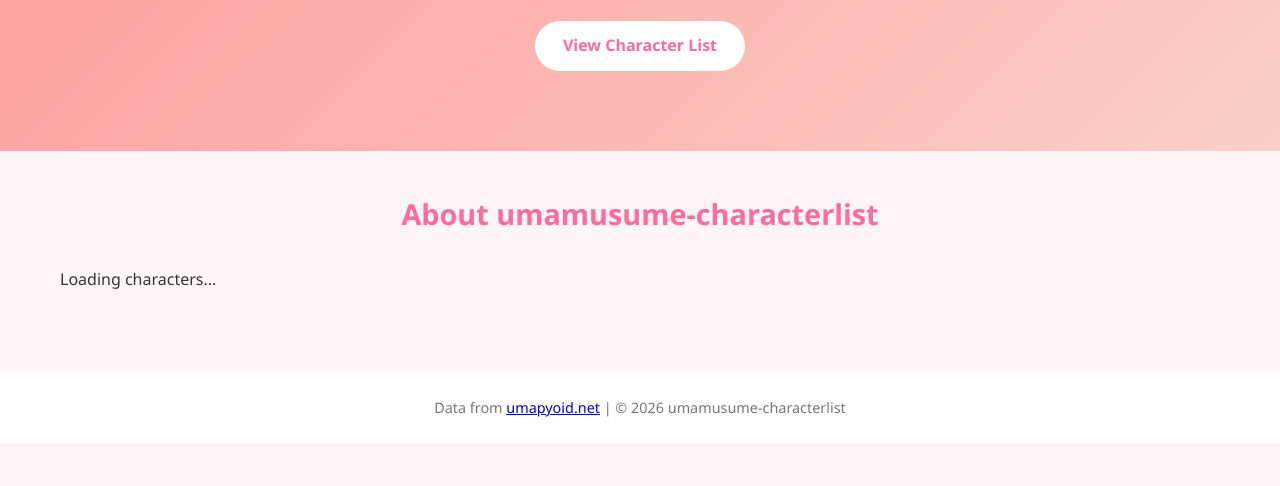
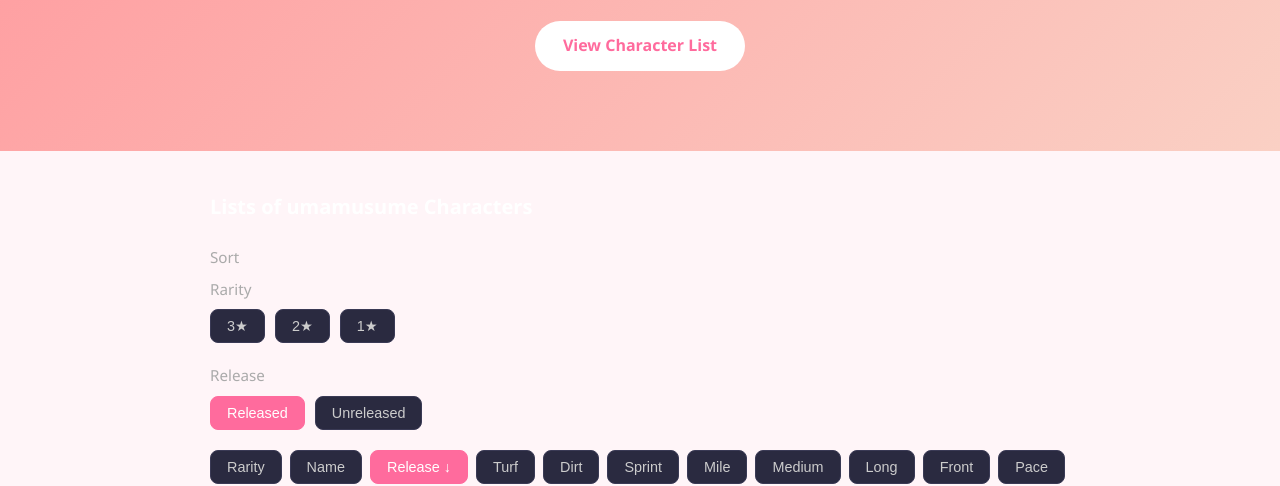
Before and after one commit to Huo-PeSpec/umamusume-characterlist-project, a plain HTML site: page index.html in a window 1280 px wide. Shown: the part 325-811 px from the top of the page. Drawn offline with Linux system fonts and the light colour scheme.

Commit message:
sửa lỗi,thêm code css cho trang login và register,thêm title cho trang index.html

```diff
--- /dev/null
+++ b/CSS/login and register.css
@@ -0,0 +1,80 @@
+* {
+  margin: 0;
+  padding: 0;
+  box-sizing: border-box;
+}
+
+body {
+  background-color: linear-gradient(135deg, #ff9a9e 0%, #fad0c4 100%);
+  color: rgb(248, 246, 246);
+  font-family: Arial, sans-serif;
+  display: flex;
+  justify-content: center;
+  align-items: center;
+  min-height: 100vh;
+}
+
+.container {
+  width: 450px;
+  background: #171717;
+  padding: 45px 35px;
+  border-radius: 12px;
+  text-align: center;
+}
+
+h1 {
+  font-size: 28px;
+  margin-bottom: 12px;
+}
+
+p {
+  color: #aaa;
+  margin-bottom: 40px;
+}
+
+input {
+  width: 100%;
+  padding: 16px;
+  margin-bottom: 15px;
+  background: #222;
+  border: 1px solid #333;
+  border-radius: 9px;
+  color: white;
+}
+
+button {
+  width: 100%;
+  padding: 17px;
+  margin-bottom: 15px;
+  border: none;
+  border-radius: 10px;
+  font-size: 16px;
+  font-weight: bold;
+  cursor: pointer;
+}
+
+.google {
+  background: rgb(237, 102, 102);
+  color: #222;
+}
+
+.discord {
+  background: #5865f2;
+  color: white;
+}
+
+.switch {
+  margin-top: 25px;
+  color: #aaa;
+  font-size: 14px;
+}
+
+a {
+  color: #7289ff;
+  text-decoration: none;
+  font-weight: bold;
+}
+
+a:hover {
+  text-decoration: underline;
+}
--- a/CSS/style.css
+++ b/CSS/style.css
@@ -83,10 +83,13 @@ body {
 }
 
 .section-title {
-  text-align: center;
-  margin-bottom: 30px;
-  font-size: 1.8rem;
-  color: #ff6b9d;
+  background-color: 0f0f1a;
+  border: 1px solid #2a2a40;
+  border-radius: 12px;
+  padding: 24px 28px;
+  margin: 30px auto;
+  max-width: 900px;
+  box-shadow: 0 4px 20px rgba(0,0,0,0.4);
 }
 
 .character-grid {
@@ -140,6 +143,88 @@ body {
   margin-top: 40px;
 }
 
+.about-section {
+  max-width: 900px;
+  margin: 40px auto;
+  padding: 0 20px;
+  color: #eee;
+}
+
+.about-title {
+  font-weight: 600;
+  color: #ffffff;
+  font-size: 1.25rem;
+  margin-bottom: 22px;
+}
+
+.filters-box {
+  background: #1a1a2e;
+  border: 1px solid #2a2a40;
+  border-radius: 12px;
+  padding: 24px;
+  margin-bottom: 30px;
+}
+
+.filters-title {
+  font-size: 1.2rem;
+  margin-bottom: 20px;
+  color: #fff;
+}
+
+.filter-group {
+  margin-bottom: 20px;
+}
+
+.filter-label {
+  font-size: 0.95rem;
+  color: #aaa;
+  margin-bottom: 8px;
+}
+
+.filter-buttons {
+  display: flex;
+  flex-wrap: wrap;
+  gap: 10px;
+}
+
+.filter-btn {
+  background: #2a2a40;
+  border: 1px solid #3a3a55;
+  color: #ccc;
+  padding: 8px 16px;
+  border-radius: 8px;
+  cursor: pointer;
+  font-size: 0.9rem;
+  transition: all 0.2s;
+}
+
+.filter-btn:hover {
+  border-color: #ff6b9d;
+  color: #ff6b9d;
+}
+
+.filter-btn.active {
+  background: #ff6b9d;
+  border-color: #ff6b9d;
+  color: white;
+}
+
+.sort-buttons {
+  gap: 8px;
+}
+
+.loading-text {
+  text-align: center;
+  color: #888;
+  margin-top: 20px;
+}
+
+
+
+
+
+
+
 @media (max-width: 768px) {
   .header {
     flex-direction: column;
--- a/index.html
+++ b/index.html
@@ -1,11 +1,13 @@
 <!doctype html>
 <html lang="en">
+
 <head>
   <meta charset="UTF-8" />
   <meta name="viewport" content="width=device-width, initial-scale=1.0" />
-    <title>Umamusume-characterlist Home</title>
+  <title>Umamusume-characterlists Home</title>
   <link rel="stylesheet" href="/CSS/style.css" />
 </head>
+
 <body>
   <header class="header">
     <div class="logo">umamusume-characterlist</div>
@@ -24,10 +26,43 @@
     </div>
   </section>
 
-    <main class="container">
-      <h2 class="section-title">About umamusume-characterlist</h2>
-      <div class="character-grid" id="character-grid">
-        <p>Loading characters...</p>
+  <main class="about-section">
+    <h1 class="about-title">Lists of umamusume Characters</h1>
+    <div class="filter-group">
+      <p class="filter-label">Sort</p>
+      <div class="filter-group">
+        <p class="filter-label">Rarity</p>
+        <div class="filter-buttons">
+          <button class="filter-btn">3★</button>
+          <button class="filter-btn">2★</button>
+          <button class="filter-btn">1★</button>
+        </div>
+      </div>
+      <div class="filter-group">
+        <p class="filter-label">Release</p>
+        <div class="filter-buttons">
+          <button class="filter-btn active">Released</button>
+          <button class="filter-btn">Unreleased</button>
+        </div>
+      </div>
+      <div class="filter-buttons sort-buttons">
+        <button class="filter-btn">Rarity</button>
+        <button class="filter-btn">Name</button>
+        <button class="filter-btn active">Release ↓</button>
+        <button class="filter-btn">Turf</button>
+        <button class="filter-btn">Dirt</button>
+        <button class="filter-btn">Sprint</button>
+        <button class="filter-btn">Mile</button>
+        <button class="filter-btn">Medium</button>
+        <button class="filter-btn">Long</button>
+        <button class="filter-btn">Front</button>
+        <button class="filter-btn">Pace</button>
+        <button class="filter-btn">Late</button>
+        <button class="filter-btn">End</button>
+        <button class="filter-btn">User Score</button>
+      </div>
+    </div>
+    </div>
     </div>
   </main>
 
@@ -39,4 +74,5 @@
     </p>
   </footer>
 </body>
+
 </html>
```
Also changed, not shown: Webpages/login.html (+26 -0 lines), Webpages/register.html (+28 -0 lines). Lines whose indentation alone changed are shown as unchanged.
